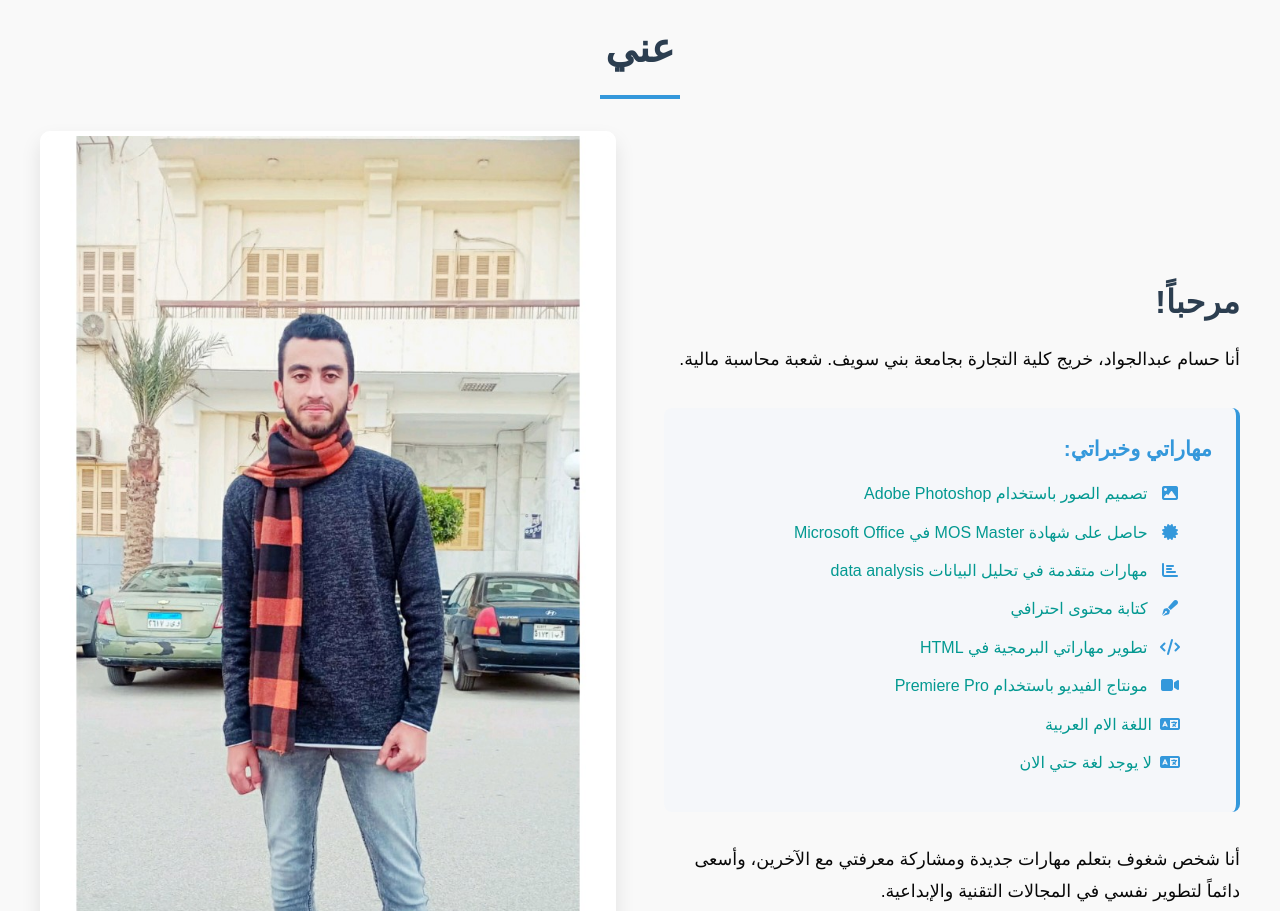
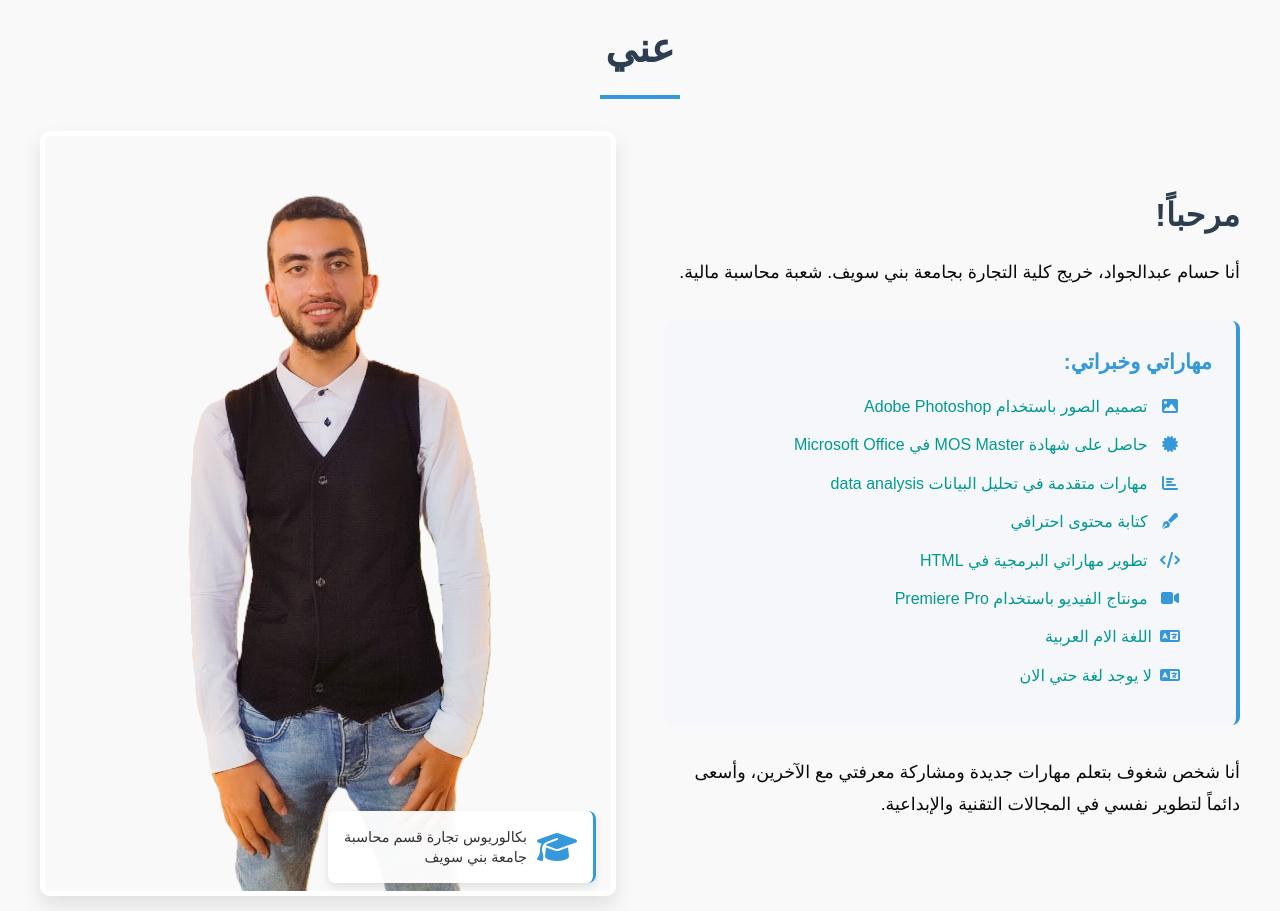
Before and after one commit to HOSSAM-ABDEL-GAWAD/Hossam-Abdel-Gawad, a plain HTML site: page index.html in a window 1280 px wide. Shown: the part 880-1791 px from the top of the page. Drawn offline with nearby package versions, Linux system fonts and the light colour scheme.

Commit message:
Add files via upload

```diff
--- a/index.html
+++ b/index.html
@@ -123,7 +123,7 @@
             <p>أنا شخص شغوف بتعلم مهارات جديدة ومشاركة معرفتي مع الآخرين، وأسعى دائماً لتطوير نفسي في المجالات التقنية والإبداعية.</p>
         </div>
         <div class="about-image">
-            <img src="اعمالي/img p.jpg" alt="صورة حسام حسن" data-aos="zoom-in">
+            <img src="IMG-20240105-WA0022.png" alt="صورة حسام حسن" data-aos="zoom-in">
             <div class="education-badge" data-aos="fade-left" data-aos-delay="300">
                 <i class="fas fa-graduation-cap"></i>
                 <span>بكالوريوس تجارة قسم محاسبة<br>جامعة بني سويف</span>
```
Also changed, not shown: IMG-20240105-WA0022.jpg (added), IMG-20240105-WA0022.png (added), png.png (added).
